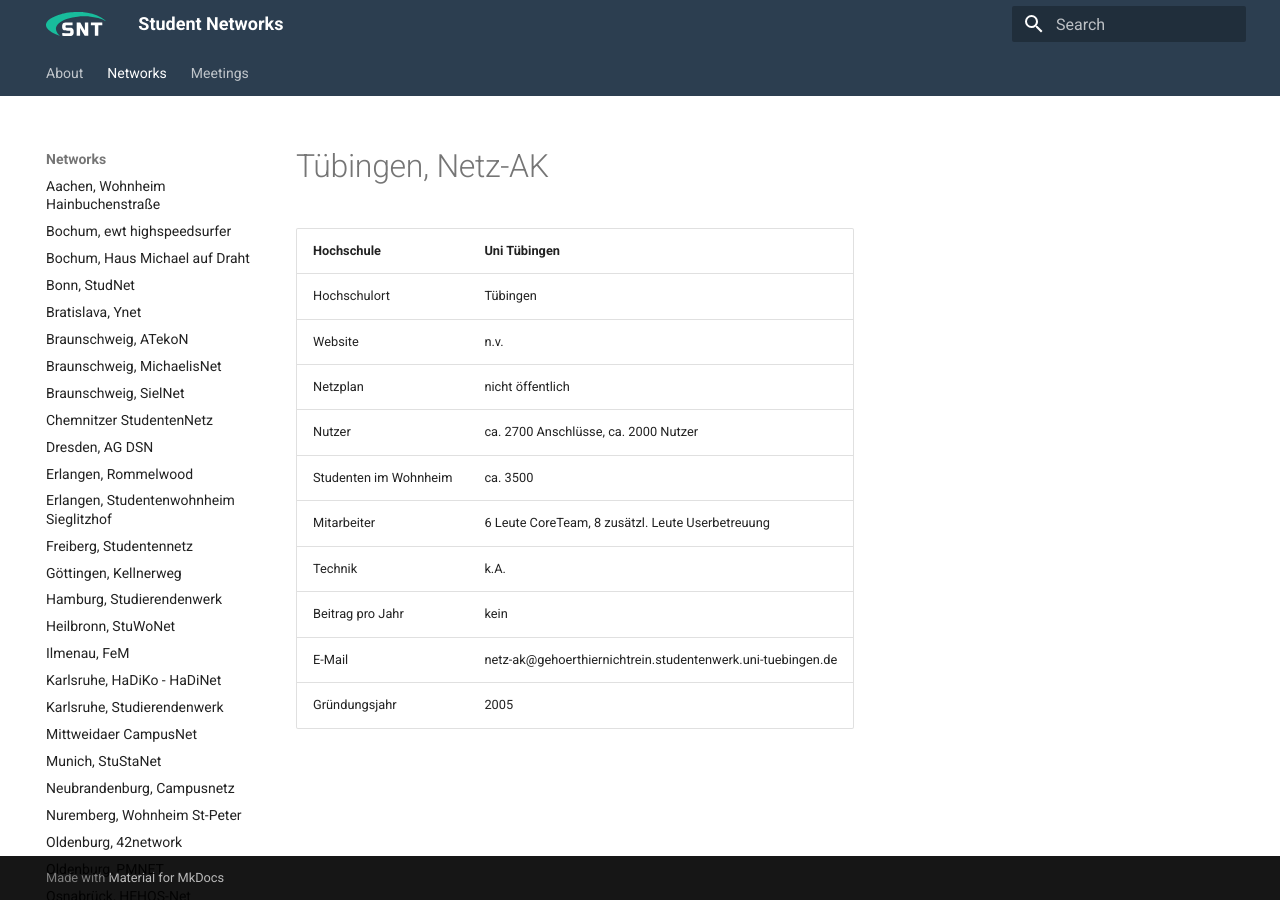
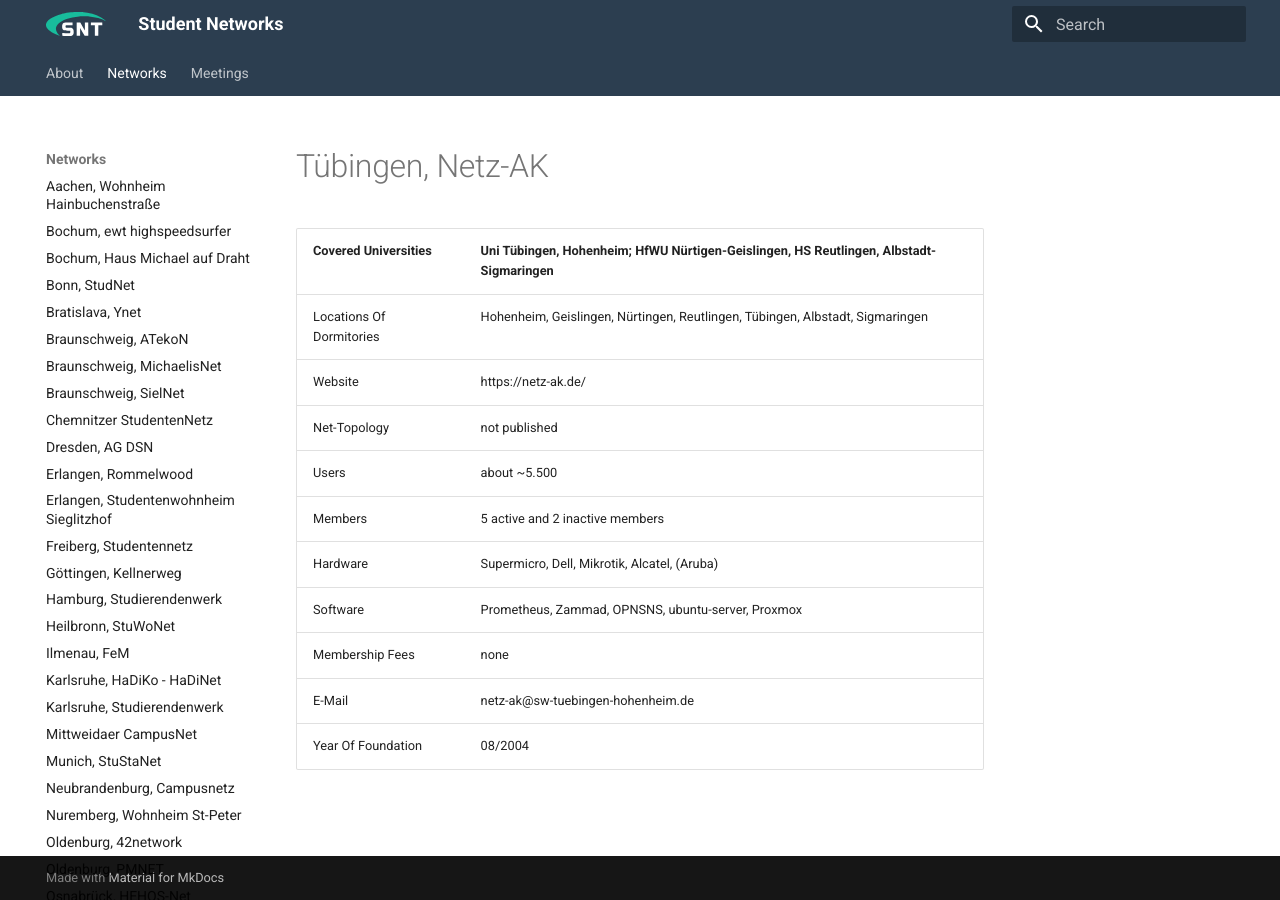
Before and after one commit to studnetze/studnetze-website, an MkDocs documentation site: the page built from docs/networks/tuebingen_netzak.md, in a window 1280 px wide. Built offline with MkDocs 1.6.1 and Material for MkDocs 9.7.7, drawn with Linux system fonts in a browser that asks for light colours.

Commit message:
update information about netz-AK tuebingen

```diff
--- a/docs/networks/tuebingen_netzak.md
+++ b/docs/networks/tuebingen_netzak.md
@@ -1,14 +1,14 @@
 # Tübingen, Netz-AK
 
-Hochschule             | Uni Tübingen
+Covered Universities             | Uni Tübingen, Hohenheim; HfWU Nürtigen-Geislingen, HS Reutlingen, Albstadt-Sigmaringen
 -----------------------|-------------------------------------------------------------
-Hochschulort           | Tübingen
-Website                | n.v.
-Netzplan               | nicht öffentlich
-Nutzer                 | ca. 2700 Anschlüsse, ca. 2000 Nutzer
-Studenten im Wohnheim  | ca. 3500
-Mitarbeiter            | 6 Leute CoreTeam, 8 zusätzl. Leute Userbetreuung
-Technik                | k.A.
-Beitrag pro Jahr       | kein
-E-Mail                 | netz-ak@gehoerthiernichtrein.studentenwerk.uni-tuebingen.de
-Gründungsjahr          | 2005
+Locations Of Dormitories    | Hohenheim, Geislingen, Nürtingen, Reutlingen, Tübingen, Albstadt,  Sigmaringen
+Website                     | https://netz-ak.de/
+Net-Topology                | not published
+Users                       | about ~5.500
+Members            | 5 active and 2 inactive members
+Hardware                | Supermicro, Dell, Mikrotik, Alcatel, (Aruba)
+Software            | Prometheus, Zammad, OPNSNS, ubuntu-server, Proxmox
+Membership Fees       | none
+E-Mail                 | netz-ak@sw-tuebingen-hohenheim.de
+Year Of Foundation          | 08/2004
```
